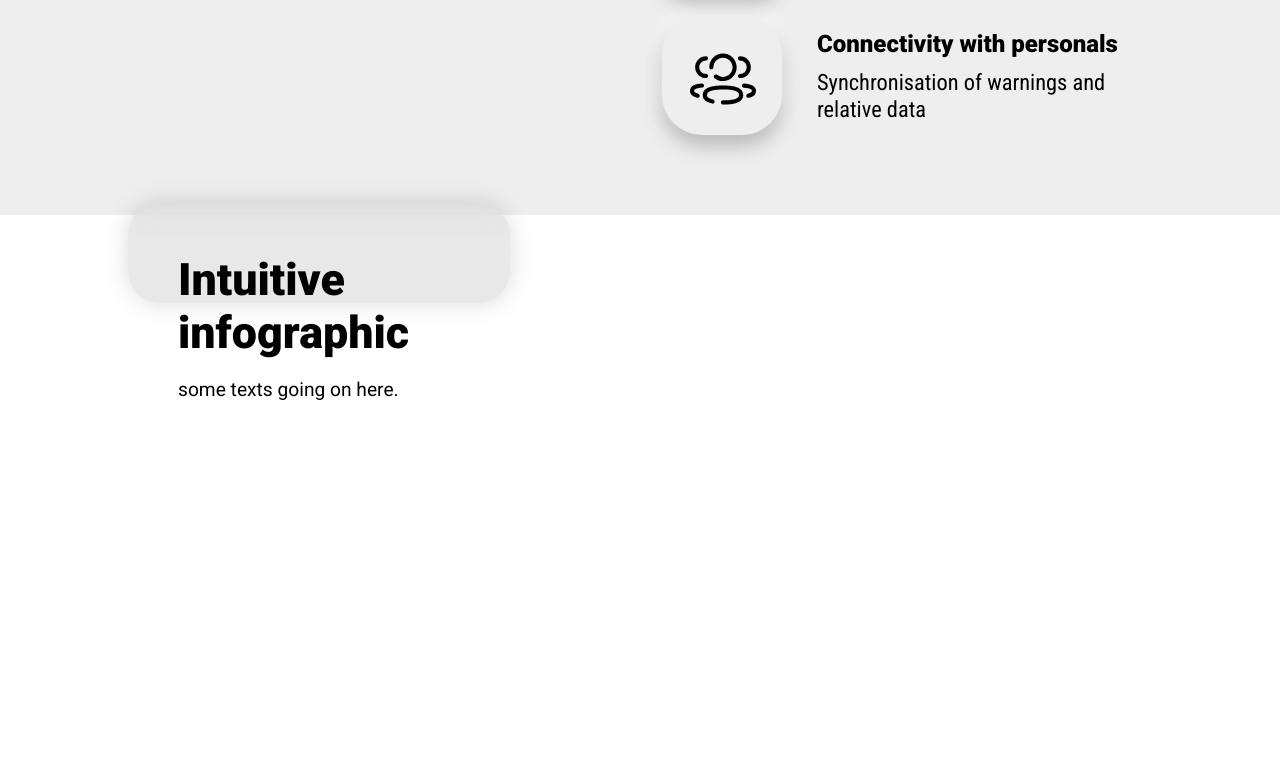
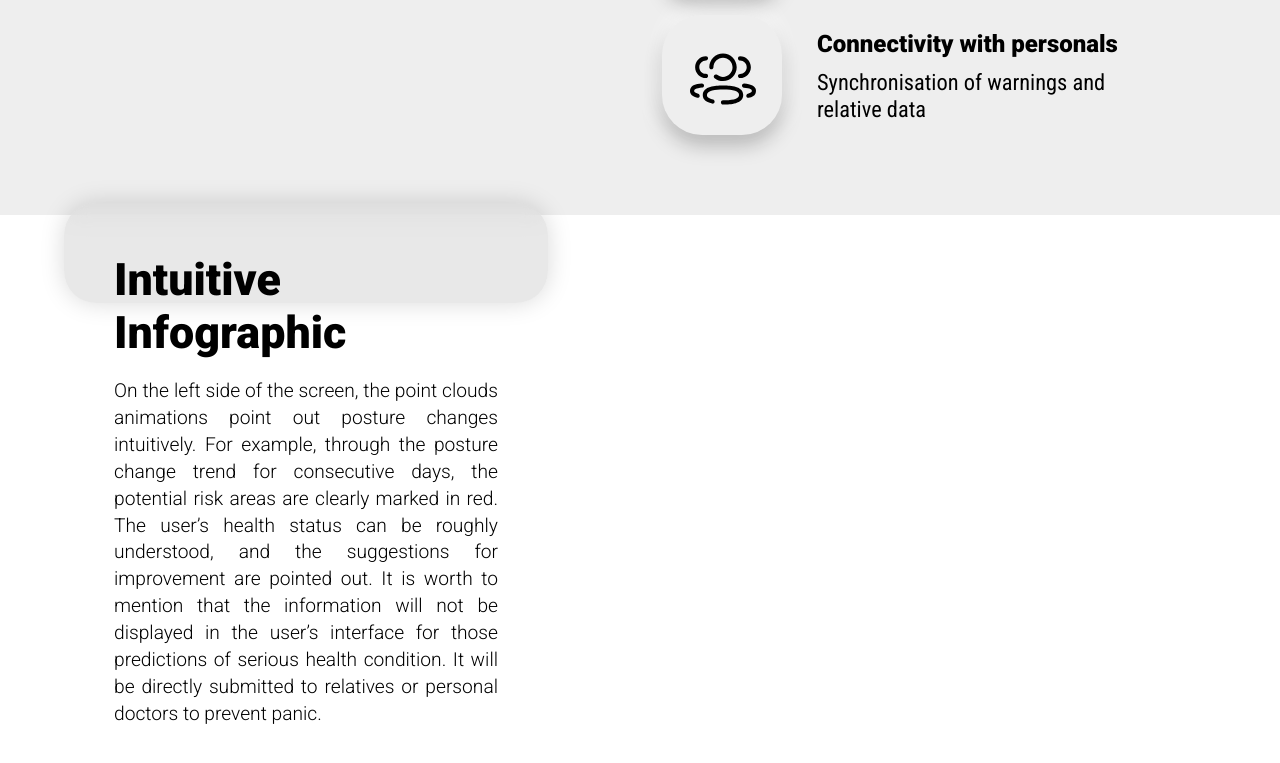
Before and after one commit to abuer008/web-EN_v1.0, a Next.js app: page /interactive-projects/aal in a window 1280 px wide. Shown: the part 577-1340 px from the top of the page. Built offline with nearby package versions, Linux system fonts and the light colour scheme.

Commit message:
aal texts

```diff
--- a/data/AAL.js
+++ b/data/AAL.js
@@ -25,6 +25,41 @@ export const AALs = {
     },
     hardware: {
         heading: "Wearable devices for gesture monitoring",
-        plainText: ""
+        plainText: "Monitoring the posture can get many extraordinary results to assist people at home. For instance, lying down at a specific time can infer the user’s sleep time and sleep quality; sudden posture changes combined with heart rate changes can infer whether the user is in a dangerous situation. In this particular project, gesture monitoring will be used as the primary data input source to automatically calculate the activity information and measurable data such as heart rate. Wearable smart bracelets will be the main input device, and the patch-type motion sensor sticks on the limbs to calculate comparable data."
+    },
+    dataComparison: {
+        heading: "Data comparison",
+        plainText: "In the actual application of the AAL concept, the biggest worry and barrier lies in personal information leakage. How to prevent the leakage of user’s sensitive data is the main concern of this project. Without active data transmission through the Internet is the key feature; the data would be isolated locally. They will be compared to the data obtained one day ago, or weeks ago, the changes in the user’s own data can be recorded to judge whether is there potential chronic diseases or possible health hazards; finally, constructive opinions or key information are passed to the hospital basis on user’s request. The figures on the left show real-time health risks and weekly statistics in the form of a dot matrix. Users can click to get a detailed health report in the specified time range, and the doctors and nursing provide an objective diagnosis by actively sharing the report."
+    },
+    output: {
+        heading: "Explicit output",
+        plainText: "Most of our target users are older adults who need long-term care, and most of them doesn’t familiar with screen-based interactive products. From a design perspective, how to let users interact without barriers and understand the health risks found in the data is the main aim of the interface design. Therefore, I implemented the most basic and obvious element - text, to describe the important information. The left figure shows the abstract and comprehensive information with dot-matrix; the important health prediction is divided into three parts and clearly expressed in the text: 1. The comprehensive real-time health report and advice. 2. Posture related information. 3. Activities related information."
+    },
+    infographic: {
+        heading: "Intuitive Infographic",
+        plainText: "On the left side of the screen, the point clouds animations point out posture changes intuitively. For example, through the posture change trend for consecutive days, the potential risk areas are clearly marked in red. The user’s health status can be roughly understood, and the suggestions for improvement are pointed out. It is worth to mention that the information will not be displayed in the user’s interface for those predictions of serious health condition. It will be directly submitted to relatives or personal doctors to prevent panic."
+    },
+    prototype: {
+        heading: "Prototype",
+        plainText: "The first principle of interactive design for elderly is the understanding of content, so light grey background and neuromorphic elements are used to get closer to the real world, the important health improvement suggestions are expressed in the black text; and the dots abstractly contains a large amount of health data, users or nursing staff can perform advanced data analysis; unnecessary interactive elements and pages are reduced as much as possible; the relationship between individual function would be deeply understood through the dynamic feedback. With the improvements from a design perspective, users can understand important information with minimum interaction; the nursing staff promptly observe users of abnormal situations and provide high-quality care services with few human resources; the doctors can also provide reliable diagnosis and treatment for those difficult detected diseases."
+    },
+    conclusion: {
+        heading: "Conclusion",
+        plainText: "The concept of symbiosis with machines proposed in the previous project has practically applied in this project. To alleviate the increasing problems of elderly care, the idea of ambient assisted living is demonstrated, and the wearable devices are being illustrated and used to collect personal posture data. The AAL concept aims to predict an early stage of abnormal situations and diagnosis to save nursing resources and improve nursing quality. But, the product cannot solve the problem of elderly care services essentially. The lack of elderly care is not just the increase in the budget in Human Resources, but also the rapid development of contemporary society, the kinships are gradually alienated, which were pronounced in the next project."
     }
 }
+
+export const outputContents = {
+    mainConcern: {
+        heading: "Health concerns",
+        plainText: "In the past 30 days the time that spend on toilet has statistically increased."
+    },
+    gesture: {
+        heading: "Gesture concerns",
+        plainText: "The walking posture has slightly changed. The gesture has lasted 3 hours in total today."
+    },
+    activity: {
+        heading: "Activity concerns",
+        plainText: "Excessive exercises has increased by 90 minutes compared with the past week."
+    }
+}
--- a/pages/interactive-projects/aal.js
+++ b/pages/interactive-projects/aal.js
@@ -11,8 +11,7 @@ import {useState} from 'react'
 import {useRef, useEffect} from 'react'
 
 
-import {AALData} from "../../data/AAL";
-import {AALs} from '../../data/AAL'
+import {AALData, AALs, outputContents} from "../../data/AAL";
 
 gsap.registerPlugin(ScrollTrigger)
 
@@ -379,7 +378,7 @@ const AmbientAssistedLiving = () => {
                         <BasicEl style={aalIntroStyle}/>
                         <AALIntro>The Concept of <Strong>AAL</Strong></AALIntro>
                     </TitleWrapper>
-                    <ThirdSmallText ref={el => aalIntro.current.push(el)}>{AALs.aalIntro.plainText2}</ThirdSmallText>
+                    <ThirdSmallText ref={el => aalIntro.current.push(el)}>{AALs.aalIntro.plainText}</ThirdSmallText>
                 </ThirdPageText>
                 <AALImageWrapper ref={introImg}>
                     <Image alt='old lady with an nurse operating an ipad' src='/aal/aalIntro.jpg' width='502'
@@ -390,10 +389,8 @@ const AmbientAssistedLiving = () => {
             {/*--- hardware intro ---*/}
 
             <FourthPageText>
-                <FourthBigText ref={el => hardwareTexts.current.push(el)}>Wearable devices for gesture
-                    monitoring</FourthBigText>
-                <FourthSmallText ref={el => hardwareTexts.current.push(el)}>some text for describing
-                    hardware.</FourthSmallText>
+                <FourthBigText ref={el => hardwareTexts.current.push(el)}>{AALs.hardware.heading}</FourthBigText>
+                <FourthSmallText ref={el => hardwareTexts.current.push(el)}>{AALs.hardware.plainText}</FourthSmallText>
             </FourthPageText>
             <FourthImgWrapper>
                 <PatchImg ref={el => hardwareImgs.current.push(el)}>
@@ -415,9 +412,8 @@ const AmbientAssistedLiving = () => {
                 <Image alt='arrow icon' src='/aal/dataComparisonArrow.svg' width='2' height='60'/>
             </ArrowWrapper>
             <FifthPageText>
-                <FifthBigText ref={el => comparisonsTexts.current.push(el)}>Data comparison</FifthBigText>
-                <FifthSmallText ref={el => comparisonsTexts.current.push(el)}>some text about data
-                    comparison.</FifthSmallText>
+                <FifthBigText ref={el => comparisonsTexts.current.push(el)}>{AALs.dataComparison.heading}</FifthBigText>
+                <FifthSmallText ref={el => comparisonsTexts.current.push(el)}>{AALs.dataComparison.plainText}</FifthSmallText>
             </FifthPageText>
 
             {/*--- output ---*/}
@@ -432,7 +428,7 @@ const AmbientAssistedLiving = () => {
                         </TextWrapper>
                     </ConcernWrapper>
                     <UITexts>
-                        <TlText title='Health concerns' plainText='main concern text going on here.'/>
+                        <TlText title={outputContents.mainConcern.heading} plainText={outputContents.mainConcern.plainText} />
                     </UITexts>
                 </MainConcernArea>
 
@@ -445,7 +441,7 @@ const AmbientAssistedLiving = () => {
                         </TextWrapper>
                     </ConcernWrapper>
                     <UITexts>
-                        <TlText title='gesture concerns' plainText='The walking gesture has slightly changed.'/>
+                        <TlText title={outputContents.gesture.heading} plainText={outputContents.gesture.plainText} />
                     </UITexts>
                 </MainConcernArea>
 
@@ -458,21 +454,21 @@ const AmbientAssistedLiving = () => {
                         </TextWrapper>
                     </ConcernWrapper>
                     <UITexts>
-                        <TlText title='Activity concerns' plainText='Excessive exercises has increased by 90 minutes.'/>
+                        <TlText title={outputContents.activity.heading} plainText={outputContents.activity.plainText} />
                     </UITexts>
                 </MainConcernArea>
             </OutputImgWrapper>
 
             <OutputWrapper>
-                <FifthBigText ref={el => outputTexts.current.push(el)}>Explicit output</FifthBigText>
-                <FifthSmallText ref={el => outputTexts.current.push(el)}>some text about output layout.</FifthSmallText>
+                <FifthBigText ref={el => outputTexts.current.push(el)}>{AALs.output.heading}</FifthBigText>
+                <FifthSmallText ref={el => outputTexts.current.push(el)}>{AALs.output.plainText}</FifthSmallText>
             </OutputWrapper>
 
             {/*--- particles graphic ---*/}
 
             <PopupWrapper ref={popUp}>
-                <SixthBigText>Intuitive infographic</SixthBigText>
-                <SixthSmallText>some texts going on here.</SixthSmallText>
+                <SixthBigText>{AALs.infographic.heading}</SixthBigText>
+                <SixthSmallText>{AALs.infographic.plainText}</SixthSmallText>
             </PopupWrapper>
 
 
@@ -480,8 +476,8 @@ const AmbientAssistedLiving = () => {
 
             <ProtoWrapper>
                 <SeventhPageText>
-                    <SeventhBigText ref={el => prototype.current.push(el)}>Prototype</SeventhBigText>
-                    <SeventhSmallText ref={el => prototype.current.push(el)}>some text going on here.</SeventhSmallText>
+                    <SeventhBigText ref={el => prototype.current.push(el)}>{AALs.prototype.heading}</SeventhBigText>
+                    <SeventhSmallText ref={el => prototype.current.push(el)}>{AALs.prototype.plainText}</SeventhSmallText>
                 </SeventhPageText>
                 <ProtoVideoWrapper ref={el => prototype.current.push(el)}>
 
@@ -490,9 +486,8 @@ const AmbientAssistedLiving = () => {
 
             <ConclusionWrapper>
                 <EighthPageText>
-                    <EighthBigText ref={el => conclusion.current.push(el)}>Conclusion</EighthBigText>
-                    <EighthSmallText ref={el => conclusion.current.push(el)}>some texts are going on
-                        here.</EighthSmallText>
+                    <EighthBigText ref={el => conclusion.current.push(el)}>{AALs.conclusion.heading}</EighthBigText>
+                    <EighthSmallText ref={el => conclusion.current.push(el)}>{AALs.conclusion.plainText}</EighthSmallText>
                 </EighthPageText>
             </ConclusionWrapper>
 
@@ -632,8 +627,9 @@ const BigText = styled.h2`
 const SmallText = styled.p`
   width: 60vw;
   font-family: Roboto, sans-serif;
-  font-weight: normal;
+  font-weight: 300;
   font-size: 1.2em;
+  line-height: 1.4em;
 `
 
 // --- AAL Intro ---
@@ -670,7 +666,7 @@ const Strong = styled.strong`
 
 const ThirdSmallText = styled(SmallText)`
   position: absolute;
-  text-align: right;
+  text-align: justify;
   width: 40vw;
   left: 35px;
   top: -50px;
@@ -696,7 +692,8 @@ const FourthBigText = styled(BigText)`
 `
 
 const FourthSmallText = styled(SmallText)`
-  width: 40vw;
+  width: 35vw;
+  text-align: justify;
 `
 
 const FourthImgWrapper = styled.div`
@@ -732,7 +729,7 @@ const ArrowWrapper = styled.div`
 `
 
 const FifthPageText = styled(FourthPageText)`
-  top: 50vh;
+  top: 20vh;
 `
 
 const FifthBigText = styled(FourthBigText)``
@@ -792,7 +789,6 @@ const H1Small = styled.p`
 `
 
 const UITexts = styled.div`
-
 `
 
 
@@ -801,9 +797,9 @@ const UITexts = styled.div`
 const PopupWrapper = styled.div`
   position: fixed;
   bottom: -10vh;
-  left: 10vw;
-  width: 22vw;
-  height: 40vh;
+  left: 5vw;
+  width: 30vw;
+  height: 50vh;
   padding: 50px;
 
   background: rgba(190, 190, 190, 0.35);
@@ -815,7 +811,9 @@ const PopupWrapper = styled.div`
 const SixthBigText = styled(FifthBigText)`
   width: 22vw;
 `
-const SixthSmallText = styled(FifthSmallText)``
+const SixthSmallText = styled(FifthSmallText)`
+    width: 30vw;
+`
 
 // --- prototype ---
 
@@ -826,7 +824,9 @@ const ProtoWrapper = styled.div`
 const SeventhPageText = styled(FifthPageText)``
 
 const SeventhBigText = styled(SixthBigText)``
-const SeventhSmallText = styled(SixthSmallText)``
+const SeventhSmallText = styled(SixthSmallText)`
+    width: 35vw;
+`
 
 const ProtoVideoWrapper = styled.div``
 
--- a/pages/interactive-projects/index.js
+++ b/pages/interactive-projects/index.js
@@ -50,7 +50,7 @@ function InteractiveProjects() {
     return (
         <Layout>
             <MainBackground>
-                <Image alt='dot background' src="/aboutBg.png" layout="fill" objectFit="cover"/>
+                <Image alt='dot background' src="/aboutBgSm.png" layout="fill" objectFit="cover"/>
             </MainBackground>
             <ProjectsSqures>
                 <EnterArrow>
```
Also changed, not shown: public/aboutBgSm.png (added).
